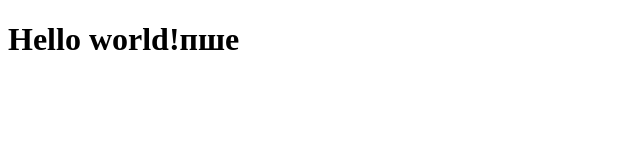
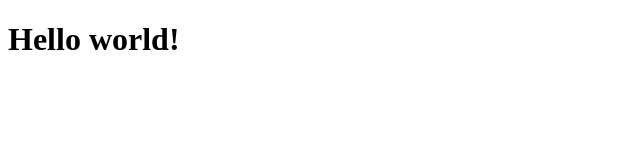
Before and after one commit to Kami-var/new_projetcts, a plain HTML site: page index.html in a window 1280 px wide. Shown: the whole page, without its empty margins (0-640 px from the left). Drawn offline with Linux system fonts and the light colour scheme.

Commit message:
deleted symbols

```diff
--- a/index.html
+++ b/index.html
@@ -6,7 +6,7 @@
     <title>Document</title>
 </head>
 <body>
-    <h1>Hello world!пше</h1>
+    <h1>Hello world!</h1>
 
 </body>
 </html>
```
